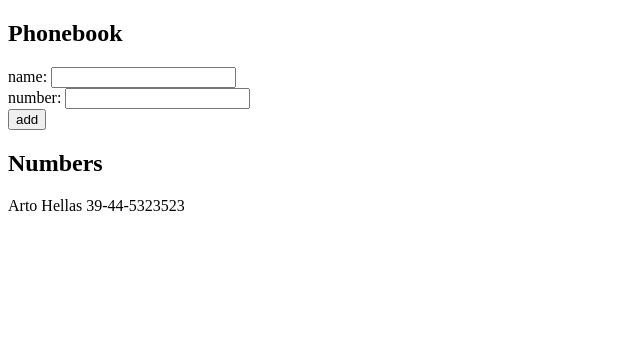
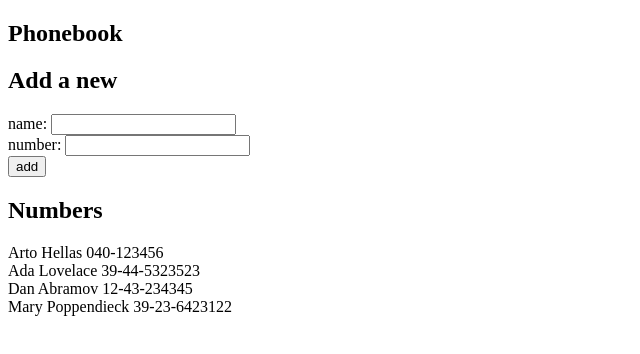
Before and after one commit to Chamath-the-curious/Full-Stack-Course, a React (Vite) app in the folder Part 02/phonebook/: page / in a window 1280 px wide. Shown: the top 354 px of the page, without its empty margins (0-640 px from the left). Built offline with nearby package versions, Linux system fonts and the light colour scheme.

Commit message:
cleanup after removing Filter.jsx

```diff
--- a/Part 02/phonebook/src/App.jsx
+++ b/Part 02/phonebook/src/App.jsx
@@ -1,14 +1,14 @@
 import { useState } from 'react'
-import Person from './components/Person'
 import PersonForm from './components/PersonForm'
 import { nanoid } from 'nanoid'
 import Persons from './components/Persons'
 
 const App = () => {
   const [persons, setPersons] = useState([
-    { name: 'Arto Hellas',
-      number: '39-44-5323523',
-      id: nanoid() },
+    { name: 'Arto Hellas', number: '040-123456', id: 1 },
+    { name: 'Ada Lovelace', number: '39-44-5323523', id: 2 },
+    { name: 'Dan Abramov', number: '12-43-234345', id: 3 },
+    { name: 'Mary Poppendieck', number: '39-23-6423122', id: 4 }
   ])
   const [newName, setNewName] = useState('')
   const [newNumber, setNewNumber] = useState('')
@@ -45,6 +45,8 @@
     <div>
       <h2>Phonebook</h2>
 
+      <h2>Add a new</h2>
+
       <PersonForm addPerson={addPerson}
         newName={newName}
         newNumber={newNumber}
```
